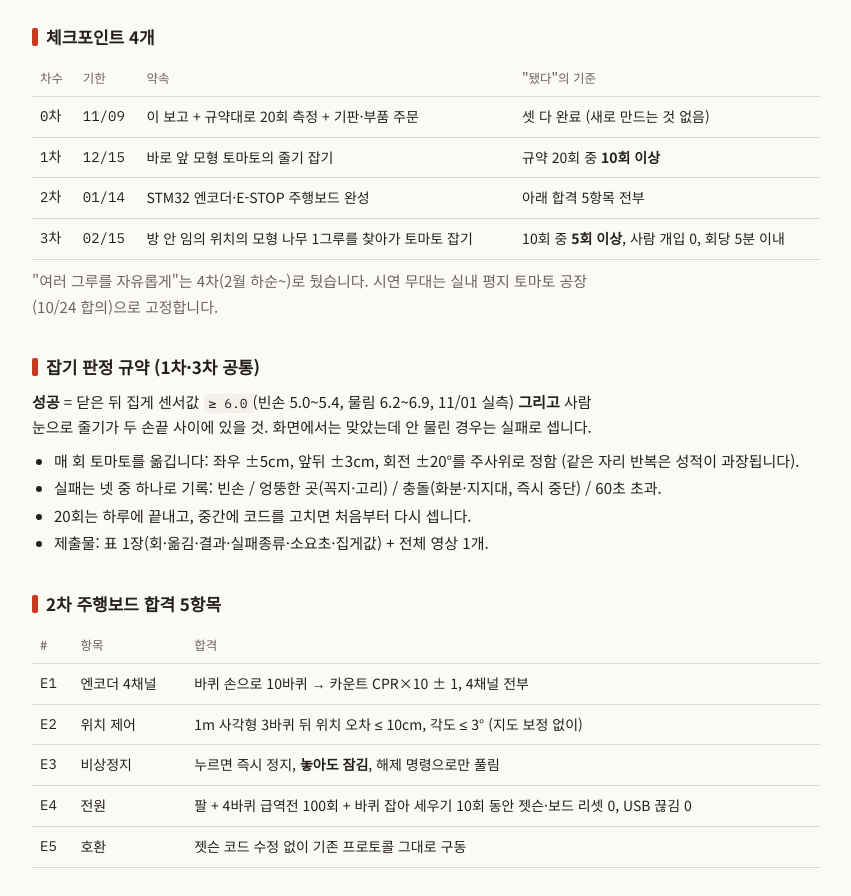
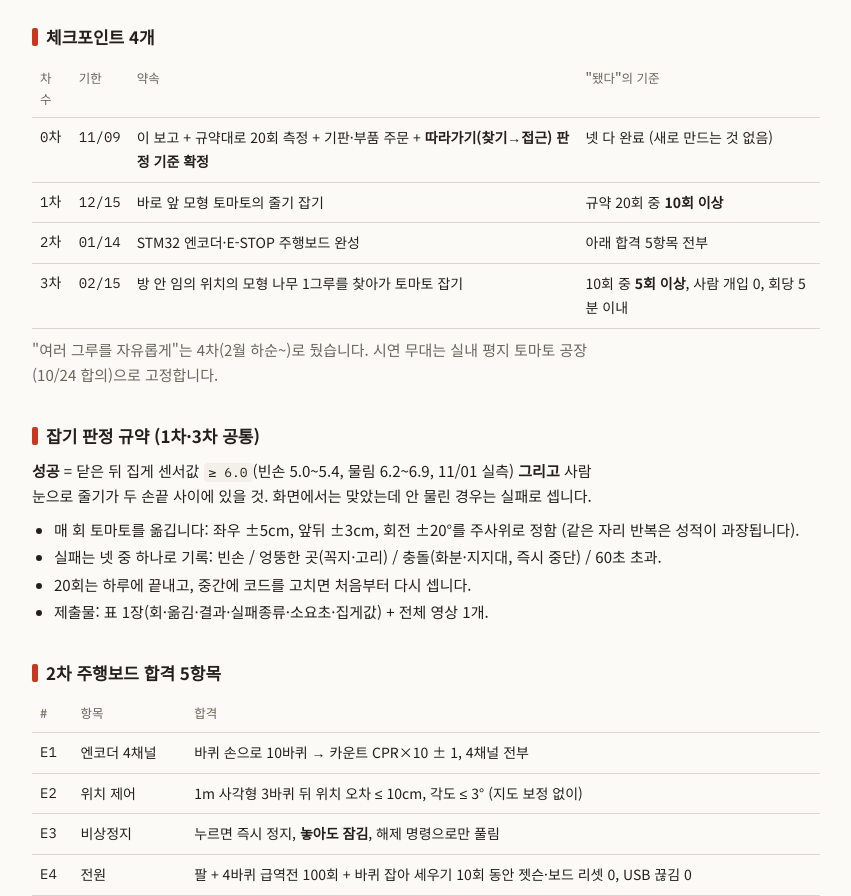
Before and after one commit to ttkpark/tomato-picker, a plain HTML site: page docs/1103_checkpoint_report.html in a window 1280 px wide. Shown: the part 806-1702 px from the top of the page, without its empty margins (214-1065 px from the left). Drawn offline with Linux system fonts and the light colour scheme.

Commit message:
0차에 따라가기 판정 기준 확정 추가
Co-Authored-By: Claude Fable 5.1 <noreply@anthropic.com>

```diff
--- a/docs/1103_checkpoint_report.html
+++ b/docs/1103_checkpoint_report.html
@@ -82,7 +82,7 @@ footer { color: var(--muted); font-size: 12.5px; border-top: 1px solid var(--lin
   <h2>체크포인트 4개</h2>
   <div class="wrap"><table>
     <tr><th>차수</th><th>기한</th><th>약속</th><th>"됐다"의 기준</th></tr>
-    <tr><td class="num">0차</td><td class="num">11/09</td><td>이 보고 + 규약대로 20회 측정 + 기판·부품 주문</td><td>셋 다 완료 (새로 만드는 것 없음)</td></tr>
+    <tr><td class="num">0차</td><td class="num">11/09</td><td>이 보고 + 규약대로 20회 측정 + 기판·부품 주문 + <b>따라가기(찾기→접근) 판정 기준 확정</b></td><td>넷 다 완료 (새로 만드는 것 없음)</td></tr>
     <tr><td class="num">1차</td><td class="num">12/15</td><td>바로 앞 모형 토마토의 줄기 잡기</td><td>규약 20회 중 <b>10회 이상</b></td></tr>
     <tr><td class="num">2차</td><td class="num">01/14</td><td>STM32 엔코더·E-STOP 주행보드 완성</td><td>아래 합격 5항목 전부</td></tr>
     <tr><td class="num">3차</td><td class="num">02/15</td><td>방 안 임의 위치의 모형 나무 1그루를 찾아가 토마토 잡기</td><td>10회 중 <b>5회 이상</b>, 사람 개입 0, 회당 5분 이내</td></tr>
```
Also changed, not shown: 1 other file.
